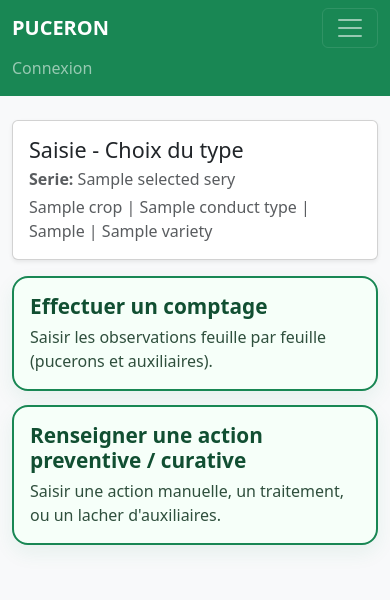
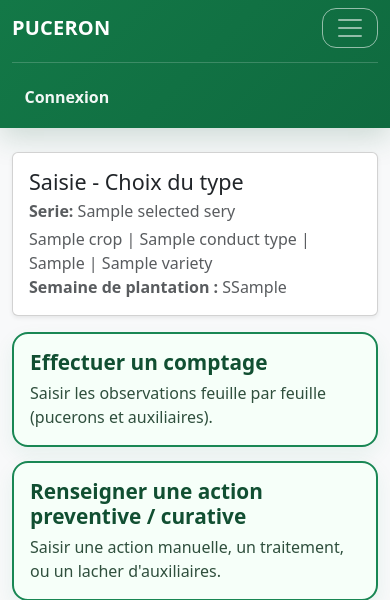
Before and after one commit to SebjuFrab/puceron, a Django app: template templates/scouting/record_choose_mode.html in a window 390 px wide, after a click that opens the changed part. Shown: the top 600 px of the page. Run offline with Django 5.2, Linux system fonts and the light colour scheme; the template is opened without the code that fills it: most values are stand-ins (such as "Sample title", 1, 10 or a date in 2020).

Commit message:
week plant - constratas menu - datre modif

```diff
--- a/scouting/admin.py
+++ b/scouting/admin.py
@@ -262,6 +262,7 @@ class PlantSeriesAdmin(admin.ModelAdmin):
         'photo_preview',
         'name',
         'year',
+        'planting_week',
         'user',
         'crop',
         'conduct_type',
@@ -277,6 +278,7 @@ class PlantSeriesAdmin(admin.ModelAdmin):
     fields = (
         'name',
         'year',
+        'planting_week',
         'user',
         'photo',
         'photo_preview',
--- a/scouting/api_serializers.py
+++ b/scouting/api_serializers.py
@@ -215,6 +215,7 @@ class PlantSeriesSerializer(serializers.ModelSerializer):
             'conduct_type',
             'organic_mode',
             'variety',
+            'planting_week',
             'plants_count',
             'leaves_per_plant',
             'is_active',
--- a/scouting/views_series.py
+++ b/scouting/views_series.py
@@ -109,7 +109,10 @@ def my_series_view(request):
                     )
                 series.variety = variety
             series.save()
-            messages.success(request, 'Série enregistrée.')
+            if editing_instance:
+                messages.success(request, 'S?rie modifi?e.')
+                return redirect(f"{reverse('my_series')}?edit={series.id}")
+            messages.success(request, 'S?rie enregistr?e.')
             return redirect('my_series')
     else:
         form = PlantSeriesForm(instance=editing_instance)
--- a/templates/base.html
+++ b/templates/base.html
@@ -13,6 +13,38 @@
   <link rel="manifest" href="{% url 'manifest' %}">
   <link href="https://cdn.jsdelivr.net/npm/bootstrap@5.3.3/dist/css/bootstrap.min.css" rel="stylesheet">
   <style>
+    .navbar.bg-success {
+      background: linear-gradient(135deg, #137847 0%, #0f6a3f 100%) !important;
+      box-shadow: 0 10px 28px rgba(15, 81, 50, 0.18);
+    }
+    .navbar-brand {
+      color: #ffffff !important;
+      font-weight: 900 !important;
+      letter-spacing: 0.01em;
+    }
+    #navMain .navbar-nav .nav-link:not(.nav-link-cta),
+    .nav-logout-btn {
+      color: rgba(255, 255, 255, 0.94) !important;
+      font-weight: 700;
+      border-radius: 14px;
+      padding: 0.52rem 0.78rem;
+      transition: background 120ms ease, color 120ms ease, transform 120ms ease;
+    }
+    #navMain .navbar-nav .nav-link:not(.nav-link-cta):hover,
+    #navMain .navbar-nav .nav-link:not(.nav-link-cta):focus,
+    .nav-logout-btn:hover,
+    .nav-logout-btn:focus {
+      color: #ffffff !important;
+      background: rgba(255, 255, 255, 0.14);
+      transform: translateY(-1px);
+    }
+    .navbar-dark .navbar-toggler {
+      border-color: rgba(255, 255, 255, 0.55);
+      border-radius: 14px;
+    }
+    .navbar-dark .navbar-toggler:focus {
+      box-shadow: 0 0 0 0.2rem rgba(255, 255, 255, 0.22);
+    }
     .nav-link-cta {
       display: inline-flex;
       align-items: center;
@@ -42,12 +74,11 @@
     .nav-logout-btn {
       background: transparent;
       border: 0;
-      color: rgba(255,255,255,.55);
-      padding: 0.5rem 0.75rem;
+      padding: 0.52rem 0.78rem;
     }
     .nav-logout-btn:hover,
     .nav-logout-btn:focus {
-      color: rgba(255,255,255,.75);
+      color: #ffffff !important;
     }
     .acting-banner {
       border: 1px solid #ffd27d;
@@ -128,6 +159,14 @@
       padding: 0.7rem 1rem;
     }
     @media (max-width: 991.98px) {
+      #navMain {
+        margin-top: 0.9rem;
+        padding: 0.85rem 0 0.15rem;
+        border-top: 1px solid rgba(255, 255, 255, 0.18);
+      }
+      #navMain .navbar-nav {
+        gap: 0.12rem;
+      }
       body.has-mobile-record-cta main {
         padding-bottom: 96px !important;
       }
--- a/templates/scouting/my_series.html
+++ b/templates/scouting/my_series.html
@@ -7,7 +7,7 @@
         <h2 class="h6">Séries existantes</h2>
         <div class="table-responsive">
           <table class="table table-sm align-middle">
-            <thead><tr><th>Photo</th><th>Nom</th><th>Année</th><th>Culture</th><th>Conduite</th><th>Mode</th><th>Variété</th><th>Plants</th><th>Feuilles</th><th>Dernière préconisation</th><th>Actions</th></tr></thead>
+            <thead><tr><th>Photo</th><th>Nom</th><th>Année</th><th>Sem. plantation</th><th>Culture</th><th>Conduite</th><th>Mode</th><th>Variété</th><th>Plants</th><th>Feuilles</th><th>Dernière préconisation</th><th>Actions</th></tr></thead>
             <tbody>
               {% for s in series_list %}
               <tr>
@@ -20,6 +20,7 @@
                 </td>
                 <td><a href="{% url 'my_series' %}?edit={{ s.id }}">{{ s.name }}</a></td>
                 <td>{{ s.year }}</td>
+                <td>{% if s.planting_week %}S{{ s.planting_week }}{% else %}-{% endif %}</td>
                 <td>{{ s.crop.name }}</td>
                 <td>{{ s.conduct_type.name }}</td>
                 <td>{{ s.get_organic_mode_display }}</td>
@@ -109,7 +110,7 @@
                 </td>
               </tr>
               {% empty %}
-              <tr><td colspan="11">Aucune série.</td></tr>
+              <tr><td colspan="12">Aucune série.</td></tr>
               {% endfor %}
             </tbody>
           </table>
@@ -131,6 +132,7 @@
           <div class="col-12"><label class="form-label">Conduite</label>{{ form.conduct_type }}</div>
           <div class="col-12"><label class="form-label">Mode de conduite</label>{{ form.organic_mode }}</div>
           <div class="col-12"><label class="form-label">Année</label>{{ form.year }}</div>
+          <div class="col-12"><label class="form-label">Numéro de la semaine de plantation</label>{{ form.planting_week }}</div>
           <div class="col-12"><label class="form-label">Recherche variété</label><input id="varietySearch" class="form-control" type="text" placeholder="Rechercher dans la liste..."></div>
           <div class="col-12"><label class="form-label">Variété</label>{{ form.variety }}</div>
           <div class="col-12"><label class="form-label">Nouvelle variété (si absente)</label>{{ form.new_variety_name }}</div>
--- a/templates/scouting/record_choose_mode.html
+++ b/templates/scouting/record_choose_mode.html
@@ -24,6 +24,9 @@
     <p class="text-muted mb-0">
       {{ selected_series.crop.name }} | {{ selected_series.conduct_type.name }} | {{ selected_series.get_organic_mode_display }} | {{ selected_series.variety.name }}
     </p>
+    {% if selected_series.planting_week %}
+      <p class="text-muted mb-0"><b>Semaine de plantation :</b> S{{ selected_series.planting_week }}</p>
+    {% endif %}
     {% if is_technician %}
       <p class="text-muted mb-0"><b>Producteur:</b> {{ target_user.get_full_name|default:target_user.username }}</p>
     {% endif %}
--- a/templates/scouting/record_form.html
+++ b/templates/scouting/record_form.html
@@ -276,6 +276,9 @@
         <div>
           <div class="fw-semibold">{{ selected_series.name }}</div>
           <div class="small text-muted">{{ selected_series.crop.name }} | {{ selected_series.conduct_type.name }} | {{ selected_series.variety.name }}</div>
+          {% if selected_series.planting_week %}
+          <div class="small text-muted">Semaine de plantation : <b>S{{ selected_series.planting_week }}</b></div>
+          {% endif %}
           {% if is_technician %}
           <div class="small text-muted">Saisie pour producteur: <b>{{ target_user.get_full_name|default:target_user.username }}</b></div>
           {% endif %}
--- a/templates/scouting/record_select_series.html
+++ b/templates/scouting/record_select_series.html
@@ -226,6 +226,9 @@
               </div>
               <div class="series-metrics">
                 <span class="metric">Année {{ s.year }}</span>
+                {% if s.planting_week %}
+                  <span class="metric">Plantation S{{ s.planting_week }}</span>
+                {% endif %}
                 <span class="metric">{{ s.plants_count }} plants</span>
                 <span class="metric">{{ s.leaves_per_plant }} feuilles/plant</span>
               </div>
```
Also changed, not shown: scouting/forms.py (+7 -2 lines), scouting/models.py (+7 -0 lines), templates/scouting/dashboard.html (+12 -0 lines), templates/scouting/dashboard_compare.html (+12 -0 lines), scouting/migrations/0022_plantseries_planting_week.py (added).
